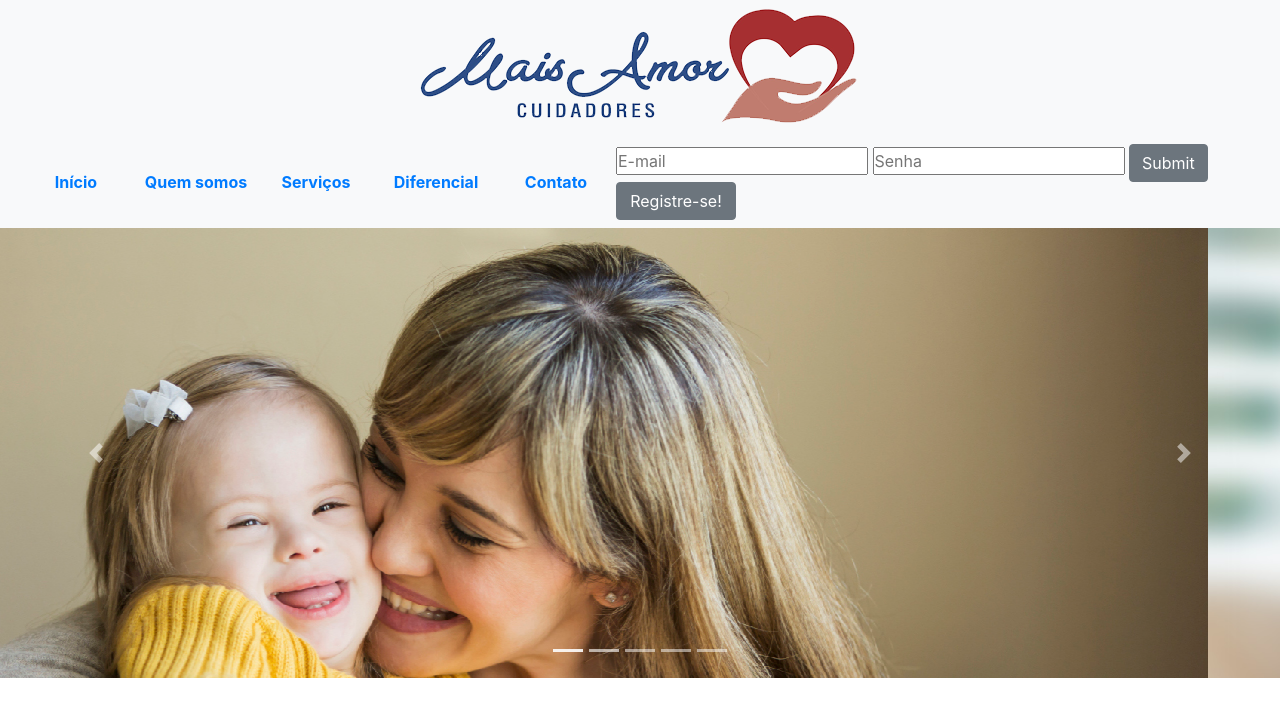
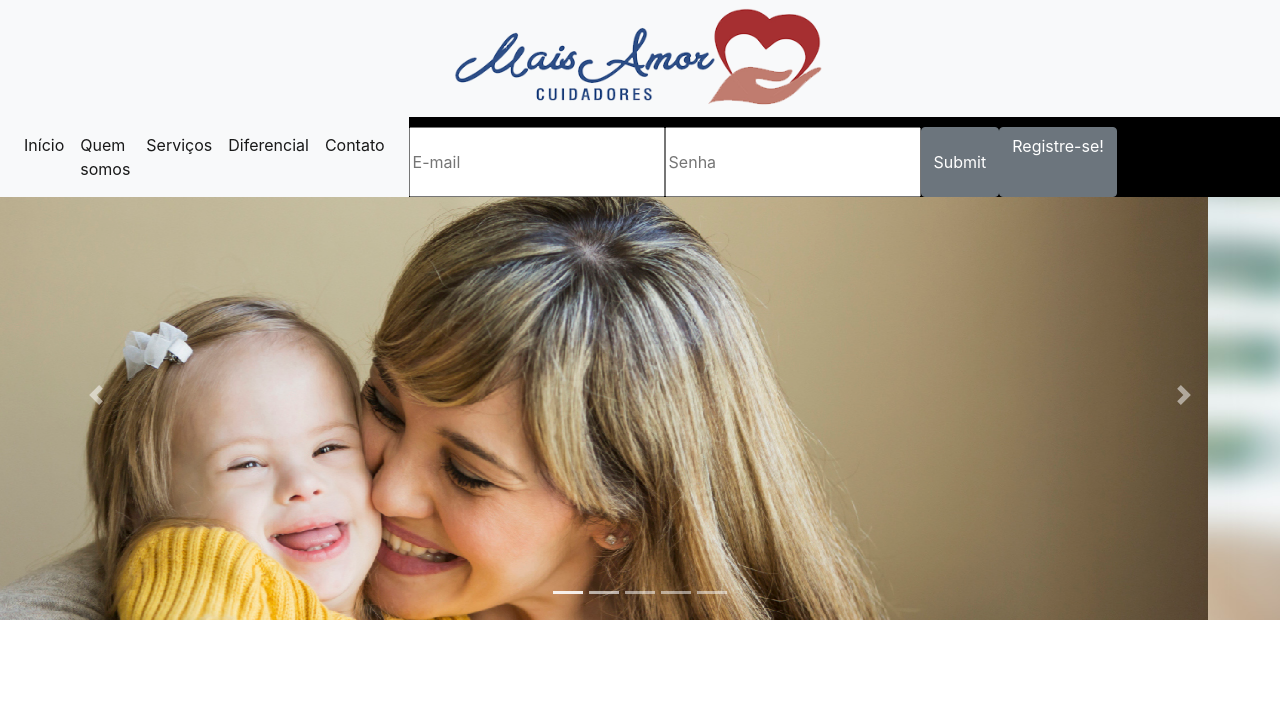
Before and after one commit to antoniovivas/MaisAmorSite, a plain HTML site: page Site MaisAmor/index.html in a window 1280 px wide. Drawn offline with nearby package versions, Linux system fonts and the light colour scheme.

Commit message:
Add files via upload

```diff
--- a/Site MaisAmor/CSS/style.css
+++ b/Site MaisAmor/CSS/style.css
@@ -1,15 +1,28 @@
-*{
-    margin: 0;
-    padding: 0;
-    box-sizing: border-box;
+nav{
+    width: 100%;
 }
-
-a{
-    color: white;
-    text-align: center;
-    text-decoration: none;
-    width: 120px;
-    padding: 1em 0;
-    display: inline-block;
-    font-weight: bold;
+#login{
+    display: flex;
+    width: 300%;
+    padding-top: 10px;
+    background-color: black;
 }
+@media only screen and (max-width: 600px){
+    #logo{
+        width: 90%;
+    }
+    #home{
+        padding-top: 150px;
+    }
+    input{
+        width: 50px;
+    }
+}
+@media only screen and (min-width: 601px){
+    #logo{
+    width: 30%;
+    }
+    #home{
+        padding-top: 170px;
+    }
+}
--- a/Site MaisAmor/index.html
+++ b/Site MaisAmor/index.html
@@ -12,34 +12,37 @@
     <title>Mais Amor Cuidadores</title>
   </head>
   <body>
-
+    <nav class="fixed-top">
     <nav class="navbar navbar-expand-lg navbar-light bg-light fixed justify-content-center">
-        <img src="img/logo.png" alt="">
+        <img src="img/logo.png" id="logo">
     </nav>
+    <div class="d-flex">
+        <nav class="d-flex navbar-light bg-light fixed">
         <nav class="navbar navbar-expand-lg navbar-light bg-light fixed">
             <button class="navbar-toggler" type="button" data-toggle="collapse" data-target="#navbarNavAltMarkup" aria-controls="navbarNavAltMarkup" aria-expanded="false" aria-label="Toggle navigation">
             <span class="navbar-toggler-icon"></span>
             </button>
-
             <div class="collapse navbar-collapse" id="navbarNavAltMarkup">
                 <div class="navbar-nav">
-            <a href="#home">Início <span class="sr-only">(current)</span></a>
-            <a href="#sobre">Quem somos</a>
-            <a href="#serviço">Serviços</a>
-            <a href="#">Diferencial</a>
-            <a href="#">Contato</a>
-            <div class="line"></div>
+                    <a class="nav-item nav-link active" href="#">Início <span class="sr-only">(current)</span></a>
+                    <a class="nav-item nav-link active" href="#">Quem somos</a>
+                    <a class="nav-item nav-link active" href="#">Serviços</a>
+                    <a class="nav-item nav-link active" href="#">Diferencial</a>
+                    <a class="nav-item nav-link active" href="#">Contato</a>
                 </div>
             </div>
-        <div>
+        </nav>
+        <div id="login">
                 <input type="email" placeholder="E-mail">
                 <input type="password" placeholder="Senha">
                 <input class="btn btn-secondary" type="submit"></input>
                 <a href="" class="btn btn-secondary">Registre-se!</a>
             </div>
+        </div>
         </nav>
-
-    <section id=home class="landing">
+    </div>
+</nav>
+    <section id=home>
         <div id="carouselExampleIndicators" class="carousel slide" data-ride="carousel">
             <ol class="carousel-indicators">
                 <li data-target="#carouselExampleIndicators" data-slide-to="0" class="active"></li>
```
Also changed, not shown: Site MaisAmor/img/slogan.png (added). Lines whose indentation alone changed are shown as unchanged.
